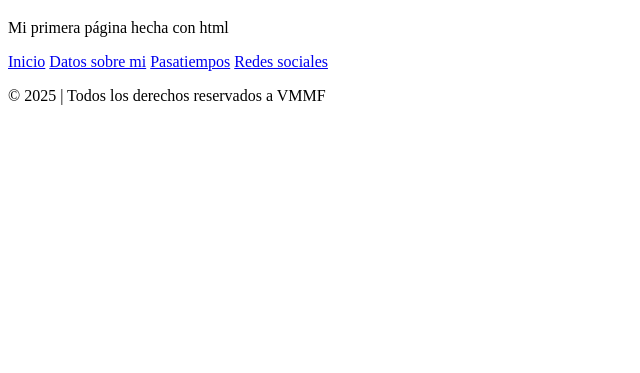
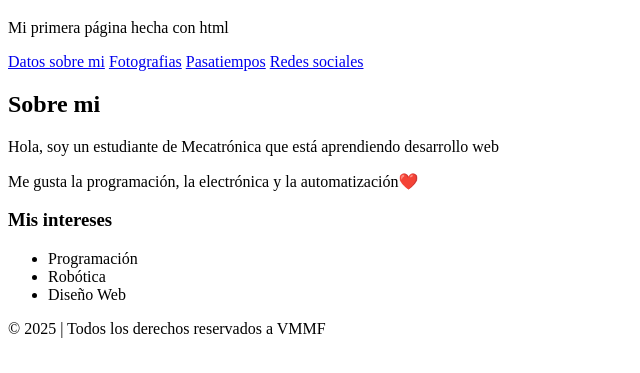
Before and after one commit to vicmartinez19/proyecto-final-modulo-1, a plain HTML site: page Index.html in a window 1280 px wide. Shown: the part 61-434 px from the top of the page, without its empty margins (0-640 px from the left). Drawn offline with Linux system fonts and the light colour scheme.

Commit message:
Feat: Se agrego el primer contenido del la primera section y se una lista

```diff
--- a/Index.html
+++ b/Index.html
@@ -9,13 +9,22 @@
     <header>
         <h1>Bienvenidos a mi pagina web</h1>
         <p>Mi primera página hecha con html</p>
-        <a href="#">Inicio</a>
         <a href="#">Datos sobre mi</a>
+        <a href="#">Fotografias</a>
         <a href="#">Pasatiempos</a>
         <a href="#">Redes sociales</a>
     </header>
     <main>
         <section>
+            <h2>Sobre mi</h2>
+            <p>Hola, soy un estudiante de Mecatrónica que está aprendiendo desarrollo web</p>
+            <p>Me gusta la programación, la electrónica y la automatización<span>❤️</span></p>
+            <h3>Mis intereses</h3>
+            <ul>
+                <li>Programación</li>
+                <li>Robótica</li>
+                <li>Diseño Web</li>
+            </ul>
 
         </section>
     </main>
```
